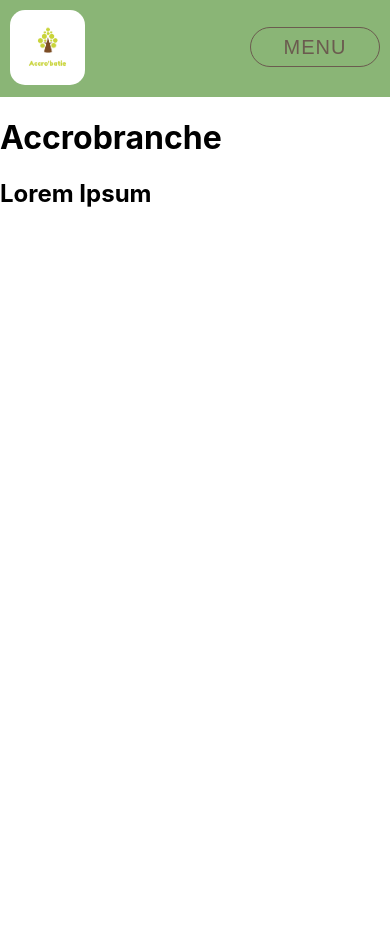
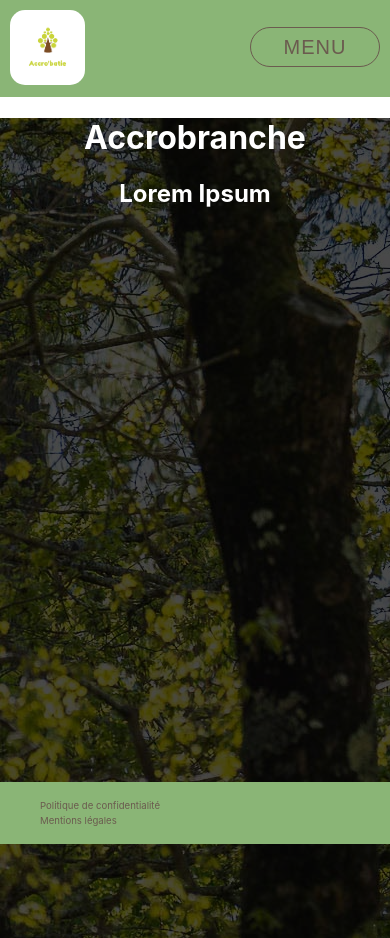
Before and after one commit to ValentinM27/Accrobranche, a React (Create React App) app: page /#/ in a window 390 px wide. Before the commit the page ends 844 px from the top, so only its background shows below. Built offline with nearby package versions, Linux system fonts and the light colour scheme.

Commit message:
Ajout de components: - Legal.jsx - Confidential.jsx
Footer styling + responsive design

```diff
--- a/src/App.js
+++ b/src/App.js
@@ -1,6 +1,6 @@
 import './styles/Global.css';
 import { HashRouter, Route, Switch } from "react-router-dom";
-import { Home, Navigation, About, Activities, Contact, Routes } from "./components";
+import { Home, Navigation, About, Activities, Contact, Routes, Footer, Legal, Confidential} from "./components";
 
 function App() {
   return (
@@ -16,7 +16,13 @@ function App() {
               <Route path="/routes" exact component={() => <Routes />} />
               <Route path="/activities" exact component={() => <Activities />} />
               <Route path="/contact" exact component={() => <Contact />} />
+              <Route path="/confidential" exact component={() => <Confidential />} />
+              <Route path="/legal" exact component={() => <Legal />} />
           </Switch>
+
+          <footer>
+              <Footer />
+          </footer>
       </HashRouter>
     </div>
   );
--- /dev/null
+++ b/src/components/Confidential.jsx
@@ -0,0 +1,15 @@
+import React, {Component} from 'react';
+
+class Confidential extends Component {
+    render() {
+        return (
+            <div className="content">
+                <h1>
+                    Politique de confidentialité
+                </h1>
+            </div>
+        );
+    }
+}
+
+export default Confidential;
--- a/src/components/Footer.jsx
+++ b/src/components/Footer.jsx
@@ -1,13 +1,24 @@
-import React, {Component} from 'react';
+import React from 'react';
+import { Link, withRouter } from "react-router-dom";
 
-class Footer extends Component {
-    render() {
-        return (
-            <div>
-                <h1>Hello</h1>
-            </div>
-        );
-    }
+function Footer(props) {
+    return (
+        <div className="footer">
+            <ul className="footer-list">
+                <li className="footer-list-element">
+                    <Link to="/confidential" >
+                        Politique de confidentialité
+                    </Link>
+                </li>
+
+                <li className="footer-list-element">
+                    <Link to="/legal" >
+                        Mentions légales
+                    </Link>
+                </li>
+            </ul>
+        </div>
+    );
 }
 
-export default Footer;
+export default withRouter(Footer);
--- a/src/components/Home.jsx
+++ b/src/components/Home.jsx
@@ -4,8 +4,10 @@ class Home extends Component {
     render() {
         return (
             <div className="home">
-                <h1>Accrobranche</h1>
-                <h2>Lorem Ipsum</h2>
+                <div className="home-detail">
+                    <h1>Accrobranche</h1>
+                    <h2>Lorem Ipsum</h2>
+                </div>
             </div>
         );
     }
--- /dev/null
+++ b/src/components/Legal.jsx
@@ -0,0 +1,15 @@
+import React, {Component} from 'react';
+
+class Legal extends Component {
+    render() {
+        return (
+            <div className="content">
+                <h1>
+                    Mentions légales
+                </h1>
+            </div>
+        );
+    }
+}
+
+export default Legal;
--- a/src/components/index.js
+++ b/src/components/index.js
@@ -4,3 +4,6 @@ export { default as About } from "./About";
 export { default as Activities } from "./Activities";
 export { default as Contact } from "./Contact";
 export { default as Routes } from "./Routes";
+export { default as Footer } from "./Footer";
+export { default as Confidential } from "./Confidential";
+export { default as Legal } from "./Legal";
--- a/src/styles/Global.css
+++ b/src/styles/Global.css
@@ -1,7 +1,11 @@
 /* Styles généraux */
+.body {
+    margin: 0;
+    font-family: 'Roboto', serif;
+}
 .content {
     width: 90%;
-    margin: 50px auto;
+    margin: 0 auto;
     animation-name: BottomToTop;
     animation-duration: 2s;
 }
@@ -222,3 +226,74 @@ header {
 
     @keyframes lineup {100% {height: 100px}}
 }
+
+/*Gestion de Footer.jsx */
+.footer {
+    background: #8ab576;
+    position: fixed;
+    left: 0;
+    bottom: 0;
+    width: 100%;
+    text-align: center;
+}
+
+.footer-list {
+    margin-right: 144px;
+}
+
+.footer-list-element {
+    display: inline-block;
+}
+
+.footer-list-element a{
+    text-decoration: none;
+    color: #6b5b4f;
+    margin-left: 30px;
+}
+
+/* Gestion de footer.jsx pour écran inf à 560px */
+@media (max-width: 560px) {
+
+    .footer {
+        text-align: unset;
+    }
+
+    .footer-list {
+        margin-right: auto;
+    }
+
+    .footer-list-element {
+        display: flex;
+    }
+
+    .footer-list-element a {
+        margin: 2px auto 2px 0;
+        font-size: .6em;
+    }
+}
+
+/* Gestion de Home.jsx */
+.home {
+    background: url("../images/background-main.jpeg") no-repeat;
+    background-size: cover;
+    position: relative;
+    z-index: 0;
+    height: 820px;
+}
+
+.home::before {
+    content: "";
+    width: 100%;
+    height: 820px;
+    background: rgba(0, 0, 0, 0.71);
+    position: absolute;
+    top: 0;
+    left: 0;
+    z-index: -1;
+}
+
+.home-detail {
+    text-align: center;
+    color: white;
+    top: 0;
+}
```
Also changed, not shown: src/images/background-main.jpeg (added).
